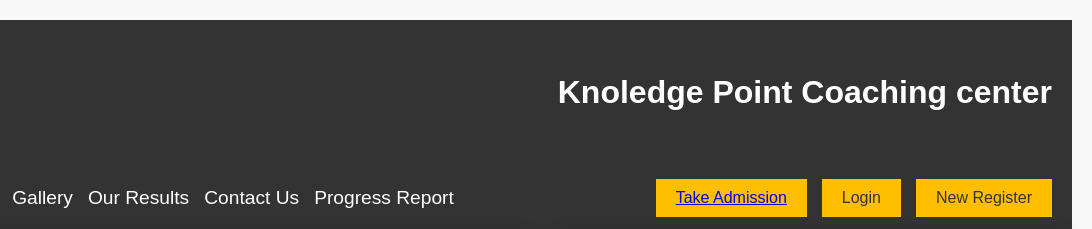
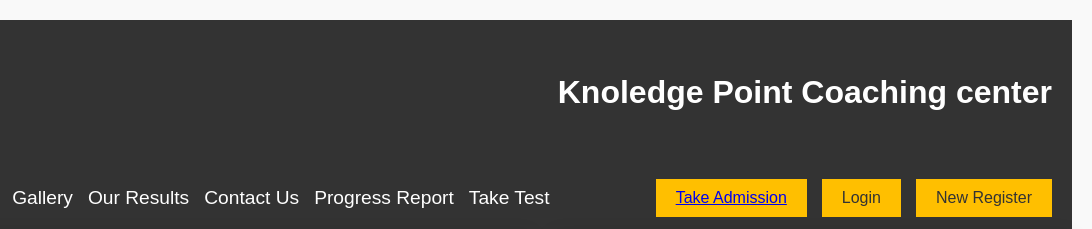
Before and after one commit to omeswar26/Kpcc, a plain HTML site: page index.html in a window 1280 px wide. Shown: the top 229 px of the page, 188-1280 px from the left. Drawn offline with Linux system fonts and the light colour scheme; files whose address does not match are found by name.

Commit message:
Update index.html

```diff
--- a/index.html
+++ b/index.html
@@ -23,6 +23,7 @@
         <li><a href="OTHER\our result.html" class="nav-item">Our Results</a></li>
         <li><a href="OTHER\contact us.html" class="nav-item">Contact Us</a></li>
         <li><a href="OTHER\report.html" class="nav-item">Progress Report</a></li>
+        <li><a href="#" class="nav-item">Take Test</a></li>
       </ul>
 
       <!-- Dropdown for Login and Register -->
```
